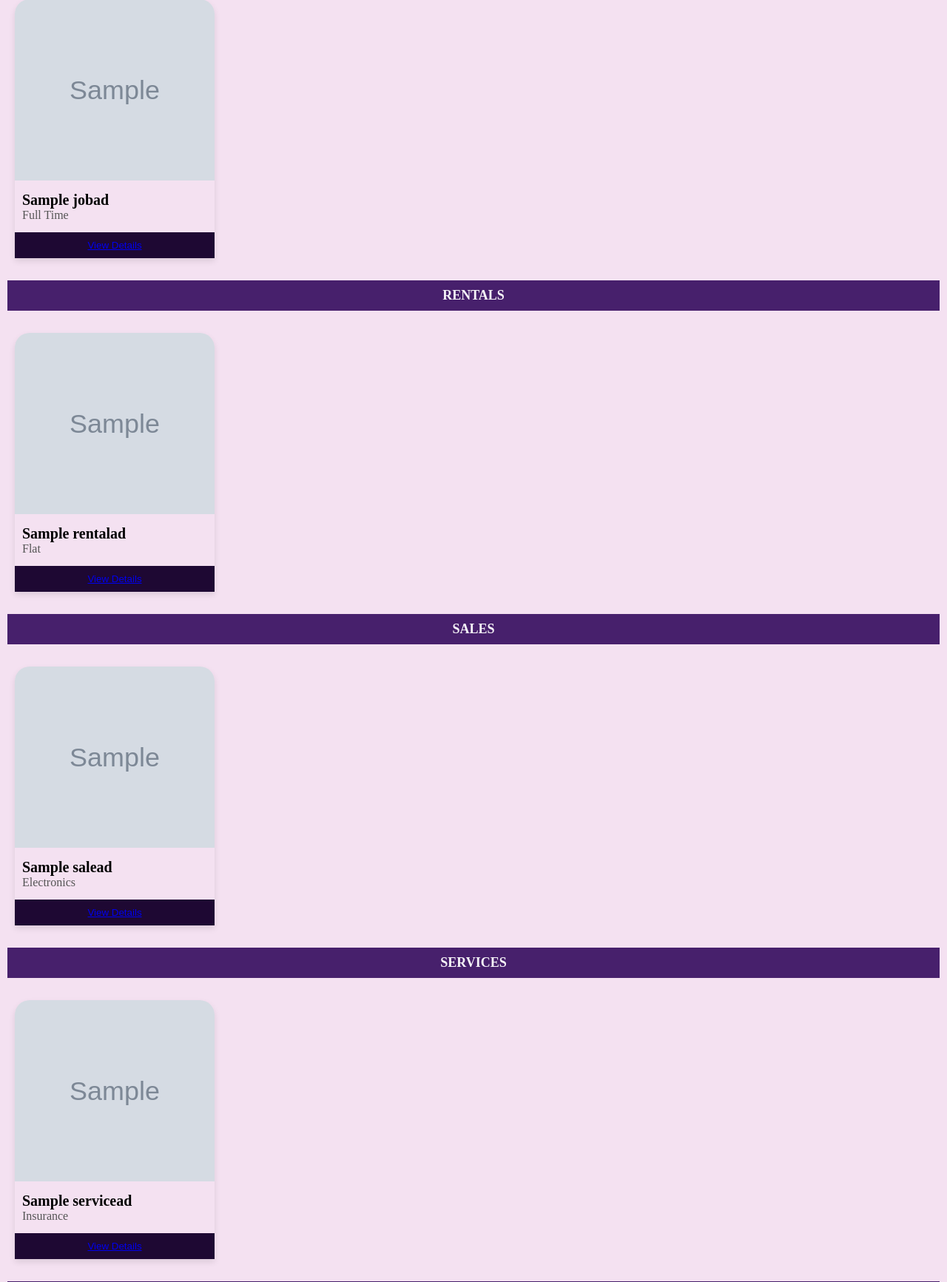
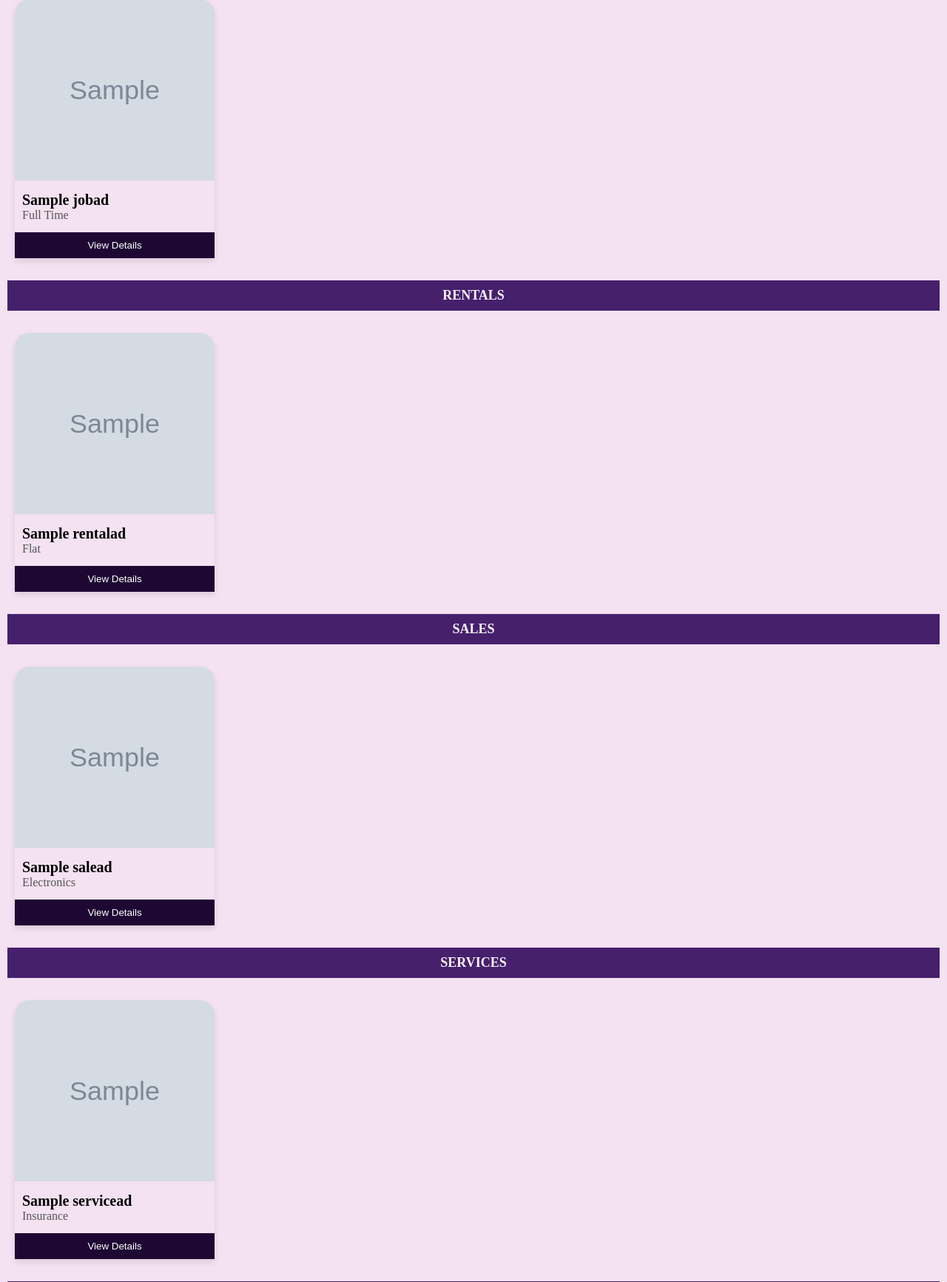
Before and after one commit to poonam-minde/ClassifiedsApp, a Django app: page / in a window 1280 px wide. Shown: the part 179-1912 px from the top of the page at 74% size. Run offline with Django 5.2, Linux system fonts and the light colour scheme; tables that the repository leaves empty hold one stand-in row (values such as "Sample post"); grey boxes marked "Sample" are stand-in pictures; some libraries are stand-ins or nearby versions.

Commit message:
ui changes

```diff
--- a/ad/templates/comment/delete_comment.html
+++ b/ad/templates/comment/delete_comment.html
@@ -5,7 +5,7 @@
   <p>Are you sure you want to delete this comment?</p>
   <form method="post">
     {% csrf_token %}
-    <button type="submit">Yes, delete</button>
+    <button type="submit" class="btn logout-button">Yes, delete</button>
     <a href="{% url 'ad:ad_detail' adtype id %}">Cancel</a>
   </form>
 {% endblock %}
--- a/ad/templates/includes/card.html
+++ b/ad/templates/includes/card.html
@@ -11,6 +11,6 @@
             <h5 class="card-title">{{ item.title|capfirst }}</h5>
             <p class="card-text">{{ item.get_category_display }}</p>
         </div>
-        <button type='button'><a href="{% url 'ad:ad_detail' adtype item.id %}">View Details</a></button>
+        <button type='button' class="detail-button"><a href="{% url 'ad:ad_detail' adtype item.id %}">View Details</a></button>
     </div>
 </div>
--- a/static/css/card.css
+++ b/static/css/card.css
@@ -44,3 +44,7 @@
     padding: 30px;
     font-size: 28px;
 }
+.detail-button a{
+    text-decoration:none;
+    color: white;
+}
--- a/static/css/detail.css
+++ b/static/css/detail.css
@@ -126,3 +126,8 @@
   .delete-button:hover{
     background-color: red;
   }
+
+  .btn{
+    border: 1px solid black;
+    color: black;
+  }
```
Also changed, not shown: ad/templates/comment/edit_comment.html (+5 -4 lines).
